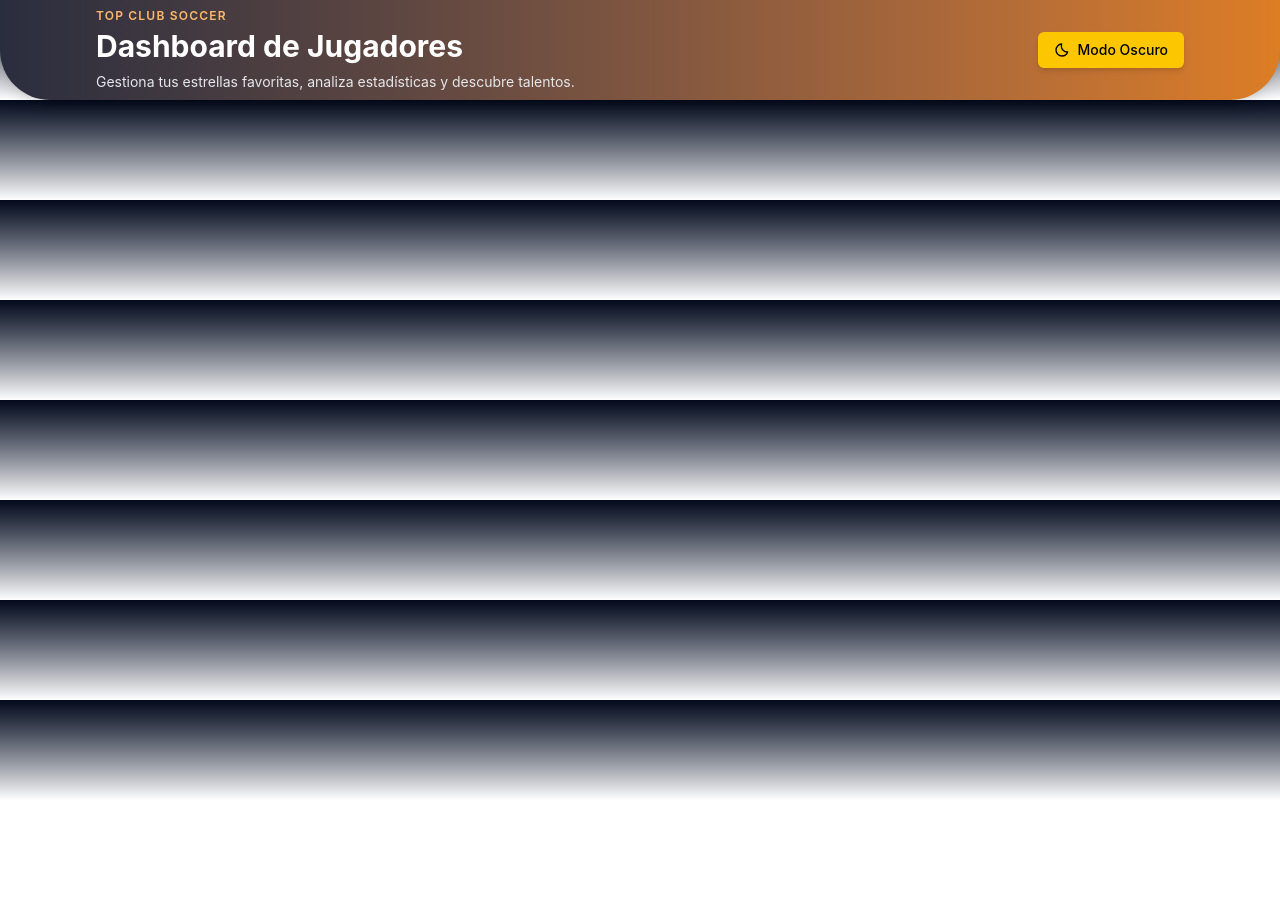
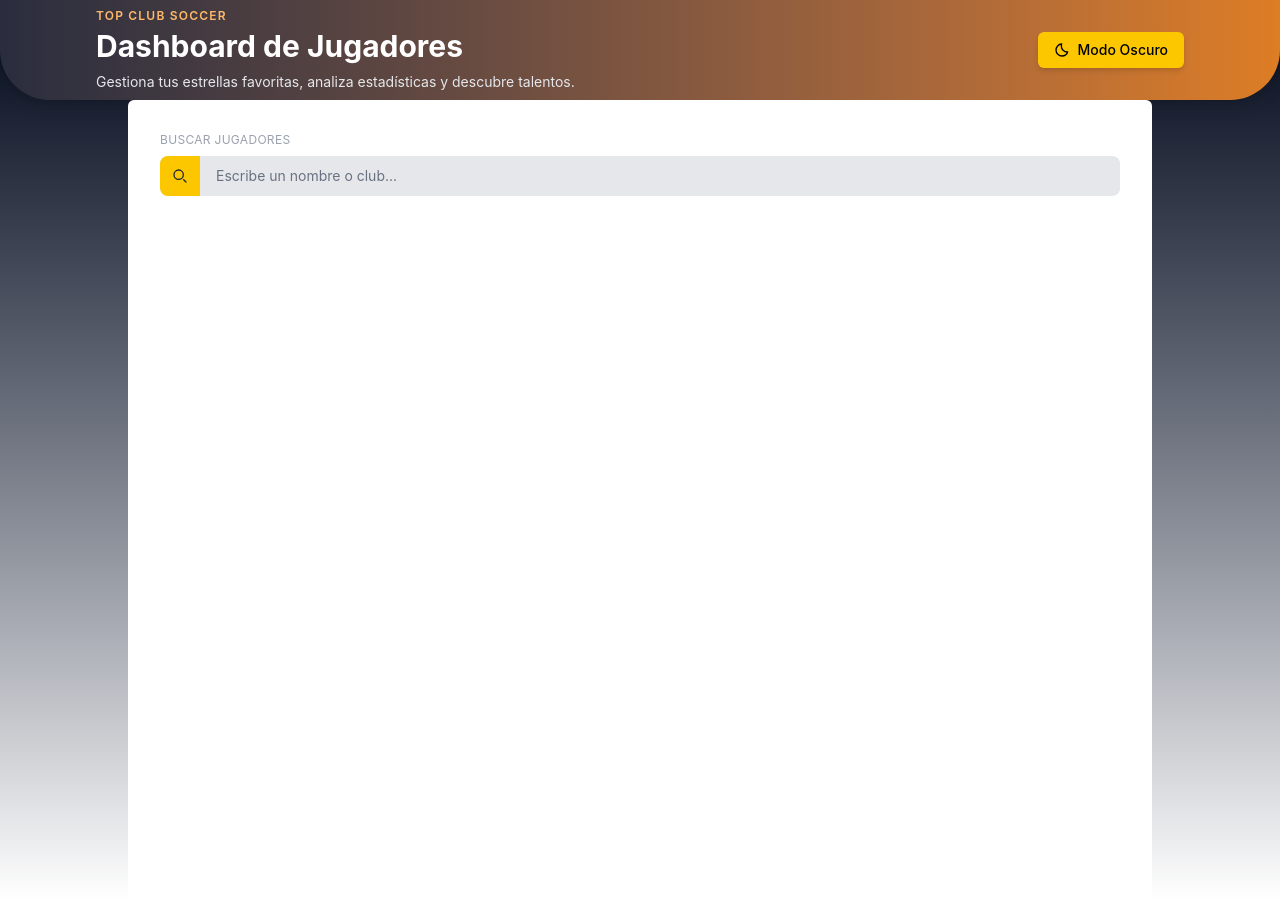
Before and after one commit to MiguelAlzate1307/Parcial-Final-Programacion, a React (Vite) app: page / in a window 1280 px wide. Before the commit the page ends 800 px from the top, so only its background shows below. Built offline with nearby package versions, Linux system fonts and the light colour scheme.

Commit message:
Added SearchBar with debounce search

```diff
--- a/src/App.jsx
+++ b/src/App.jsx
@@ -1,9 +1,13 @@
+import Content from './Components/Content';
 import Header from './Components/Header';
 
 function App() {
   return (
     <>
       <Header />
+      <main className="w-full px-[10%]">
+        <Content />
+      </main>
     </>
   );
 }
--- /dev/null
+++ b/src/Components/Content.jsx
@@ -0,0 +1,23 @@
+import { useEffect, useState } from 'react';
+import SearchBar from './SearchBar';
+
+function Content() {
+  const [search, setSearch] = useState('');
+  const [debouncedSearch, setDebouncedSearch] = useState('');
+
+  useEffect(() => {
+    const timer = setTimeout(() => {
+      setDebouncedSearch(search);
+    }, 250);
+
+    return () => clearTimeout(timer);
+  }, [search]);
+
+  return (
+    <div className="w-full dark:bg-[#202020] rounded-md bg-white min-h-screen p-8">
+      <SearchBar search={search} OnSearch={setSearch} />
+    </div>
+  );
+}
+
+export default Content;
--- /dev/null
+++ b/src/Components/SearchBar.jsx
@@ -0,0 +1,44 @@
+function SearchBar({ search, OnSearch }) {
+  const handleSearch = (e) => {
+    OnSearch(e.target.value);
+  };
+
+  const clearSearch = () => {
+    OnSearch('');
+  };
+
+  return (
+    <div className="w-full">
+      <p className="text-xs uppercase text-gray-400 mb-2 tracking-wide">
+        Buscar jugadores
+      </p>
+
+      <div className="flex items-center bg-gray-200 rounded-lg overflow-hidden">
+        <div className="bg-yellow-400 p-3 flex items-center justify-center">
+          <svg className="w-4 h-4 text-gray-800">
+            <use xlinkHref="/icons.svg#search" />
+          </svg>
+        </div>
+        <input
+          type="text"
+          value={search}
+          onChange={handleSearch}
+          placeholder="Escribe un nombre o club..."
+          className="w-full bg-gray-200 px-4 py-2 text-sm text-black outline-none placeholder-gray-500"
+        />
+        {search && (
+          <button
+            onClick={clearSearch}
+            className="text-gray-800 right-3 h-5 w-5 hover:text-gray-950 hover:cursor-pointer hover:scale-105 transition duration-75 mr-2"
+          >
+            <svg className="w-4 h-4">
+              <use xlinkHref="/icons.svg#close" />
+            </svg>
+          </button>
+        )}
+      </div>
+    </div>
+  );
+}
+
+export default SearchBar;
```
